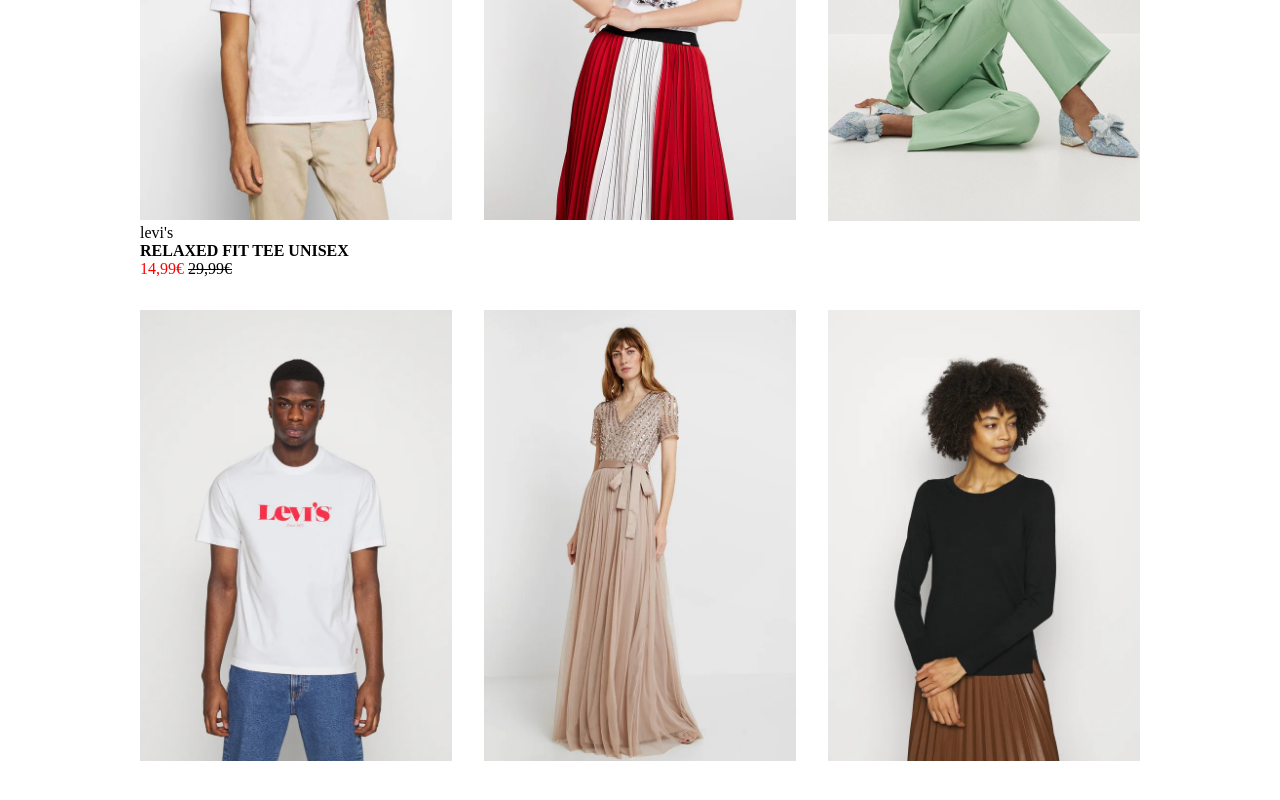
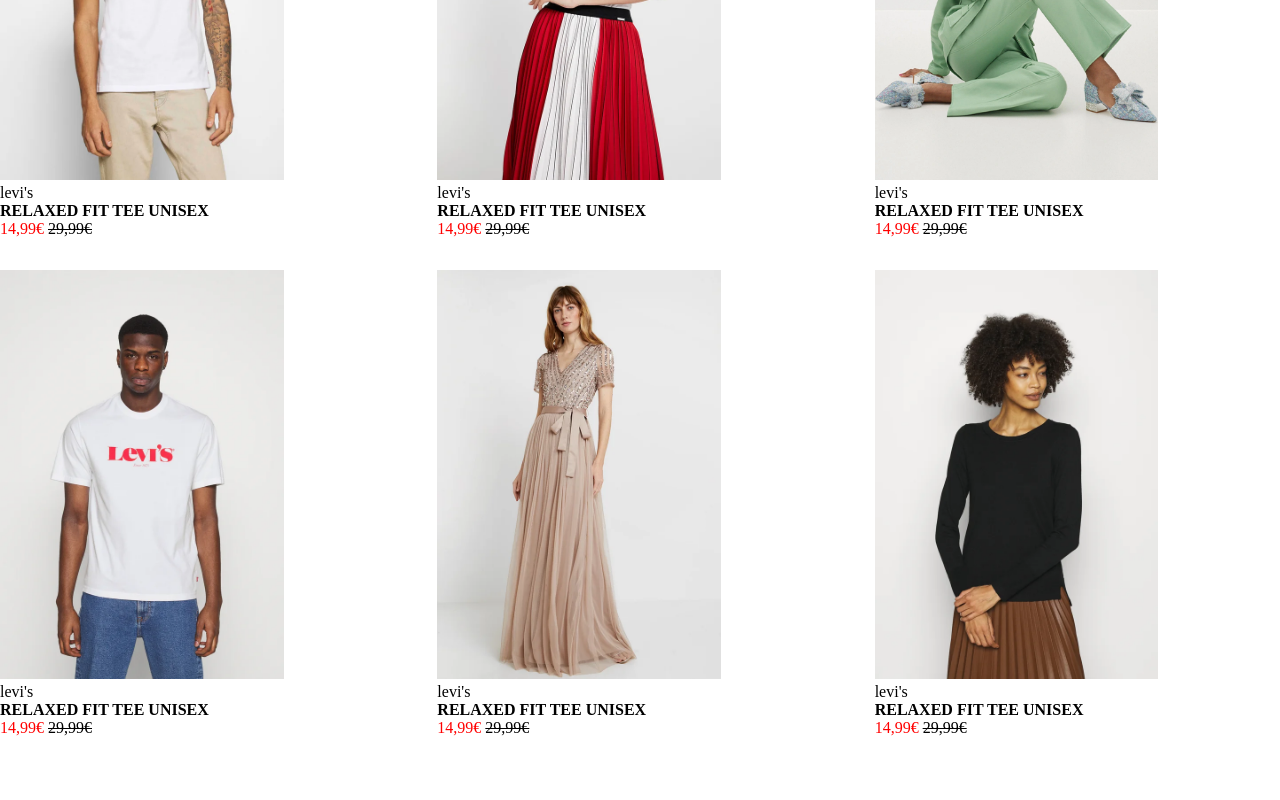
Before and after one commit to GalloSimone/html-css-boolando, a plain HTML site: page index.html in a window 1280 px wide. Shown: the part 310-1110 px from the top of the page. Drawn offline with Linux system fonts and the light colour scheme.

Commit message:
add price

```diff
--- a/css/style.css
+++ b/css/style.css
@@ -5,19 +5,14 @@
   margin: 0;
   padding: 0;
 }
+
 img{
   max-width: 100%;
+  width: 70%;
 }
 /* # UTILS */
 
 .container {
-    margin: 0 auto;
-    padding: 0 10px;
-    width: 1000px;
-    max-width: 100%;
-  }
-  /* # PRODUCTS SECTION */
-   .products > .container{
  display: flex;
   flex-wrap: wrap;
   align-content: center;
@@ -28,6 +23,7 @@
  .products .products-card{
   flex: 1 0 30%;
   /* debug */
+  background-color: grey;
   background-color: white;
   min-height: 300px;
 }
--- a/index.html
+++ b/index.html
@@ -10,32 +10,55 @@
     <main>
         <section class="products">
             <div class="container">
-                <div class="products-card">
+              <div class="products-card">
                     <div class="card-image"><img src="./img/1.webp" alt="foto1"></div>
                     <div class="text-card">
                         <p>levi's</p>
                         <h4>RELAXED FIT TEE UNISEX</h4>
                         <P class="new-price">14,99&euro; <del class="old-price">29,99&euro;</del> </P>
-
                     </div>
                 </div>
                 <div class="products-card">
                  <div class="card-image"><img src="./img/2.webp" alt="foto2"></div>
+                 <div class="text-card">
+                  <p>levi's</p>
+                  <h4>RELAXED FIT TEE UNISEX</h4>
+                  <P class="new-price">14,99&euro; <del class="old-price">29,99&euro;</del> </P>
+              </div>
                 </div>
                 <div class="products-card">
                   <div class="card-image"><img src="./img/3.webp" alt="foto3"></div>
+                  <div class="text-card">
+                    <p>levi's</p>
+                    <h4>RELAXED FIT TEE UNISEX</h4>
+                    <P class="new-price">14,99&euro; <del class="old-price">29,99&euro;</del> </P>
+                </div>
                 </div>
                 <div class="products-card">
                 <div class="card-image"><img src="./img/4.webp" alt="foto4"></div>
+                <div class="text-card">
+                  <p>levi's</p>
+                  <h4>RELAXED FIT TEE UNISEX</h4>
+                  <P class="new-price">14,99&euro; <del class="old-price">29,99&euro;</del> </P>
+              </div>
                 </div>
                 <div class="products-card">
                  <div class="card-image"><img src="./img/5.webp" alt="foto5"></div>
+                 <div class="text-card">
+                  <p>levi's</p>
+                  <h4>RELAXED FIT TEE UNISEX</h4>
+                  <P class="new-price">14,99&euro; <del class="old-price">29,99&euro;</del> </P>
+              </div>
                 </div>
                 <div class="products-card">
                 <div class="card-image"><img src="./img/6.webp" alt="foto6"></div>
+                <div class="text-card">
+                  <p>levi's</p>
+                  <h4>RELAXED FIT TEE UNISEX</h4>
+                  <P class="new-price">14,99&euro; <del class="old-price">29,99&euro;</del> </P>
+              </div>
                 </div>
             </div>
         </section>
     </main>
 </body>
-</html>
```
Lines whose indentation alone changed are shown as unchanged.
